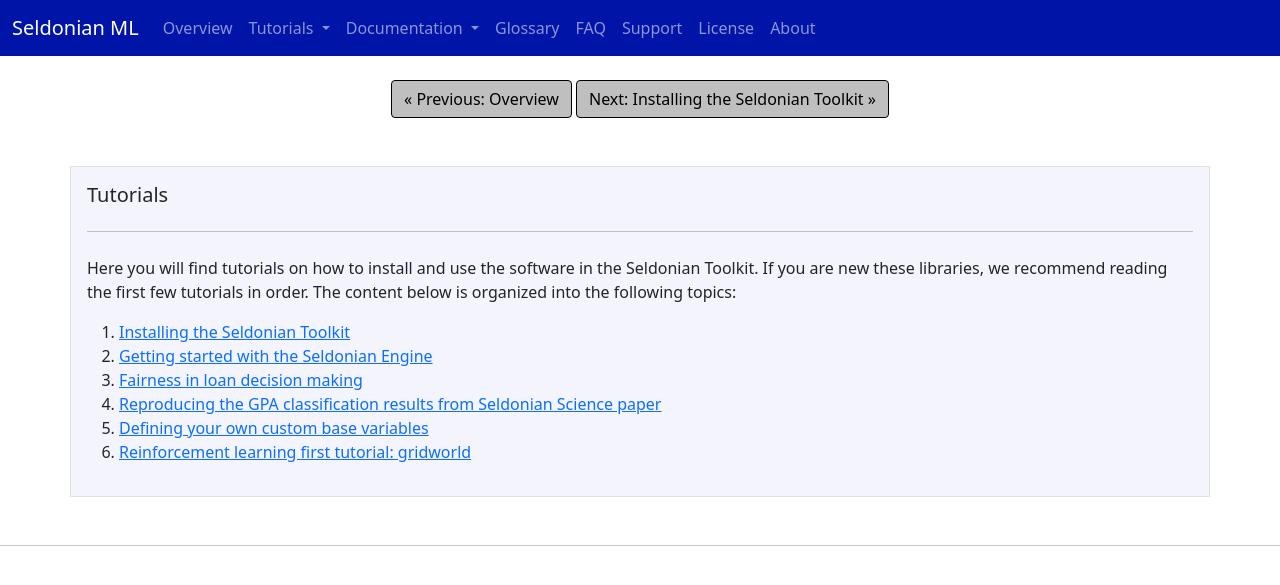
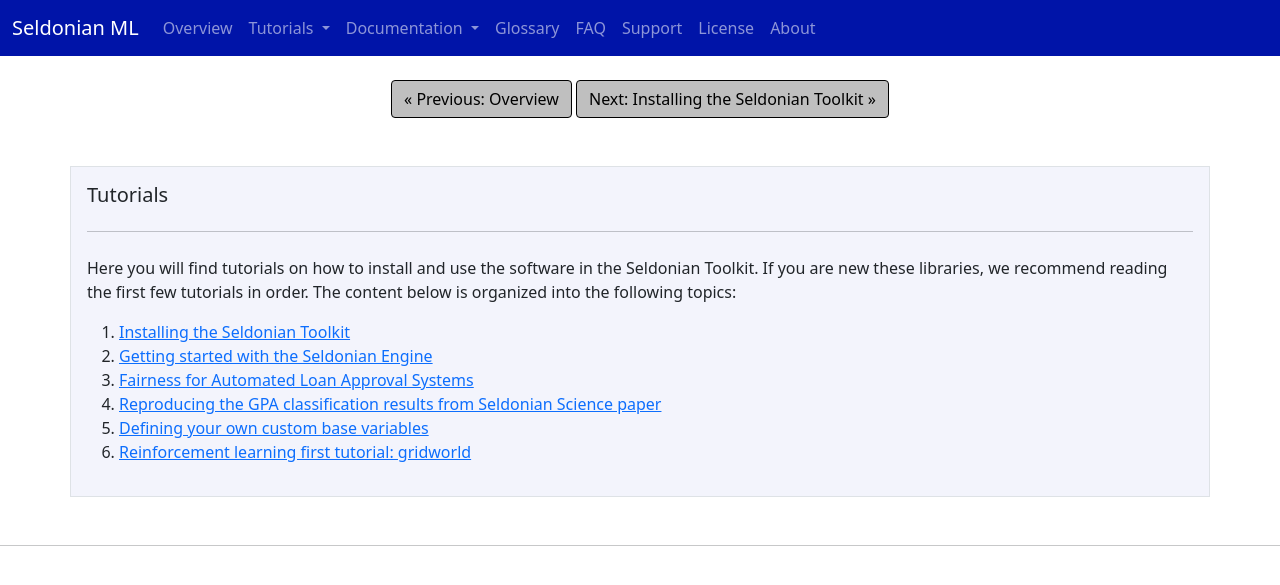
Before and after one commit to seldonian-framework/Tutorials, a Jekyll site: the page built from tutorials.md, in a window 1280 px wide. Shown: the top 585 px of the page. Built offline with Jekyll 4.4.1, drawn with Linux system fonts in a browser that asks for light colours.

Commit message:
change name of fair loans tutorial

```diff
--- a/tutorials.md
+++ b/tutorials.md
@@ -21,7 +21,7 @@ permalink: /tutorials/
             <a href="{{ "/tutorials/simple_engine_tutorial/" | relative_url}}">Getting started with the Seldonian Engine</a>
         </li>
         <li>
-            <a href="{{ "/tutorials/fair_loans_tutorial/" | relative_url}}">Fairness in loan decision making</a>
+            <a href="{{ "/tutorials/fair_loans_tutorial/" | relative_url}}">Fairness for Automated Loan Approval Systems</a>
         </li>
         <li>
             <a href="{{ "/tutorials/science_GPA_tutorial/" | relative_url}}">Reproducing the GPA classification results from Seldonian Science paper</a>
```
